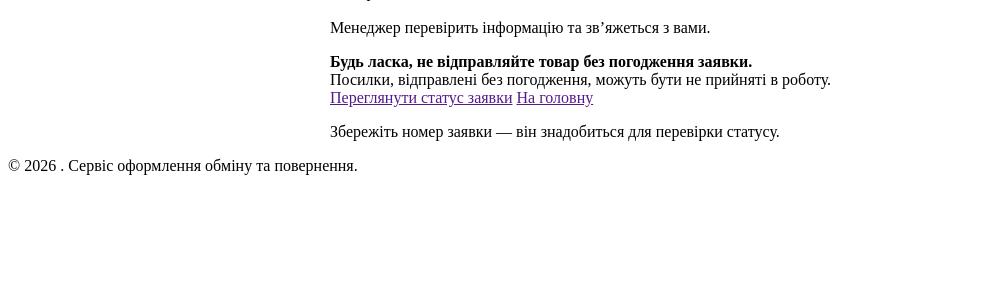
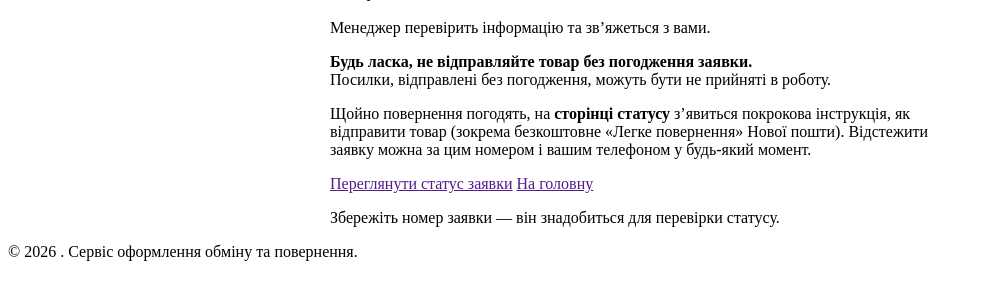
Before and after one commit to olegsirinov-jpg/benzo-returns, a PHP site: template views/public/success.php in a window 1280 px wide. Shown: the part 161-461 px from the top of the page, without its empty margins (0-983 px from the left). Run offline with PHP 8.4, Linux system fonts and the light colour scheme; the template is opened without the code that fills it, so the values that code supplies are empty.

Commit message:
Тексти

```diff
--- a/app/Notify.php
+++ b/app/Notify.php
@@ -226,9 +226,10 @@ class Notify
                     'Потрібні додаткові дані — ' . $number,
                     'Для перевірки заявки потрібні додаткові дані.',
                     ($msg !== '' ? nl2br(e($msg)) . '<br><br>' : '')
-                    . 'Будь ласка, додайте фото товару або упаковки чи звʼяжіться з менеджером.',
+                    . 'Будь ласка, звʼяжіться з менеджером, щоб надати додаткові дані або фото '
+                    . 'товару чи упаковки. Менеджер також може звʼязатися з вами сам.',
                     $link,
-                    'Заявка ' . $number . ': потрібні додаткові дані/фото. Деталі: ' . $link
+                    'Заявка ' . $number . ': потрібні додаткові дані/фото. Звʼяжіться з менеджером. ' . $link
                 );
 
             case 'approved':
--- a/views/public/index.php
+++ b/views/public/index.php
@@ -31,7 +31,7 @@
     </div>
     <div class="card">
         <h3 class="mt0">3. Відправте товар</h3>
-        <p class="small muted mb0">Після погодження ми надішлемо готову накладну — віднесіть товар на відділення Нової пошти.</p>
+        <p class="small muted mb0">Після погодження оберіть на сторінці статусу зручний спосіб: безкоштовне «Легке повернення» Нової пошти, готову накладну від магазину або відправлення самостійно.</p>
     </div>
 </div>
 
--- a/views/public/success.php
+++ b/views/public/success.php
@@ -15,6 +15,12 @@
         Посилки, відправлені без погодження, можуть бути не прийняті в роботу.
     </div>
 
+    <p class="small muted" style="text-align:left">
+        Щойно повернення погодять, на <strong>сторінці статусу</strong> зʼявиться покрокова інструкція,
+        як відправити товар (зокрема безкоштовне «Легке повернення» Нової пошти). Відстежити заявку
+        можна за цим номером і вашим телефоном у будь-який момент.
+    </p>
+
     <div class="btn-row" style="justify-content:center">
         <a class="btn" href="<?= e(url('/returns/status')) ?>">Переглянути статус заявки</a>
         <a class="btn btn--ghost" href="<?= e(url('/returns')) ?>">На головну</a>
```
Also changed, not shown: views/public/status.php (+8 -2 lines).
